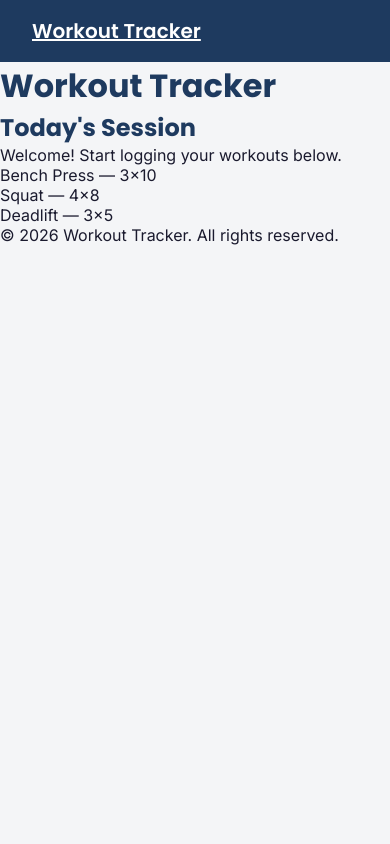
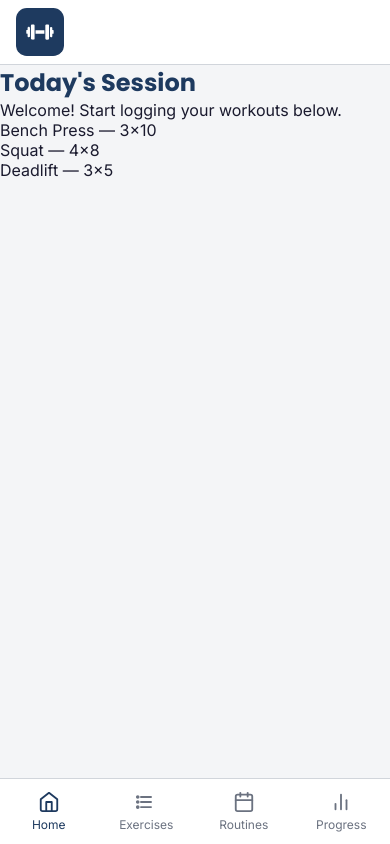
Before and after one commit to fernandochaza/workout-tracker-app, a website built with Vite: page index.html in a window 390 px wide. Built offline with nearby package versions, Linux system fonts and the light colour scheme; no server answers.

Commit message:
feat: implement header and bottom nav mobile

```diff
--- a/index.html
+++ b/index.html
@@ -10,7 +10,6 @@
 
   <body>
     <div id="app">
-      <h1>Workout Tracker</h1>
       <h2>Today's Session</h2>
       <p>Welcome! Start logging your workouts below.</p>
       <ul>
--- /dev/null
+++ b/src/components/bottom-nav/bottom-nav.css
@@ -0,0 +1,39 @@
+.bottom-nav {
+  position: fixed;
+  bottom: 0;
+  left: 0;
+  right: 0;
+  display: flex;
+  background-color: var(--surface-color);
+  border-top: 1px solid var(--border-color);
+  padding-bottom: env(
+    safe-area-inset-bottom
+  ); /* avoids overlap with iPhone gesture bar */
+  z-index: 100;
+}
+
+.bottom-nav__item {
+  flex: 1;
+  display: flex;
+  flex-direction: column;
+  align-items: center;
+  gap: 0.25rem;
+  padding: 0.75rem 0;
+  color: var(--text-secondary);
+  font-size: 0.75rem;
+  transition: color 0.25s ease;
+  text-decoration: none;
+}
+
+.bottom-nav__item svg {
+  width: 22px;
+  height: 22px;
+}
+
+.bottom-nav__item--active {
+  color: var(--primary-color);
+}
+
+.bottom-nav__item:hover {
+  color: var(--primary-color);
+}
--- /dev/null
+++ b/src/components/bottom-nav/bottom-nav.js
@@ -0,0 +1,55 @@
+import './bottom-nav.css';
+
+const NAV_ITEMS = [
+  { label: 'Home', href: '/index.html', icon: homeIcon() },
+  { label: 'Exercises', href: '/exercises.html', icon: exercisesIcon() },
+  { label: 'Routines', href: '/routines.html', icon: routinesIcon() },
+  { label: 'Progress', href: '/progress.html', icon: progressIcon() },
+];
+
+export function bottomNavTemplate(activePage = 'home') {
+  const items = NAV_ITEMS.map(({ label, href, icon }) => {
+    const key = label.toLowerCase();
+    const isActive = key === activePage;
+    return `
+      <a href="${href}" class="bottom-nav__item${isActive ? ' bottom-nav__item--active' : ''}">
+        ${icon}
+        <span>${label}</span>
+      </a>`;
+  }).join('');
+
+  return `<nav class="bottom-nav">${items}</nav>`;
+}
+
+function homeIcon() {
+  return `<svg xmlns="http://www.w3.org/2000/svg" width="22" height="22" viewBox="0 0 24 24" fill="none" stroke="currentColor" stroke-width="2" stroke-linecap="round" stroke-linejoin="round">
+    <path d="M3 9l9-7 9 7v11a2 2 0 0 1-2 2H5a2 2 0 0 1-2-2z"/>
+    <polyline points="9 22 9 12 15 12 15 22"/>
+  </svg>`;
+}
+
+function exercisesIcon() {
+  return `<svg xmlns="http://www.w3.org/2000/svg" width="22" height="22" viewBox="0 0 24 24" fill="none" stroke="currentColor" stroke-width="2" stroke-linecap="round" stroke-linejoin="round">
+    <path d="M6.5 6.5h11M6.5 12h11M6.5 17.5h11"/>
+    <circle cx="3" cy="6.5" r="1"/>
+    <circle cx="3" cy="12" r="1"/>
+    <circle cx="3" cy="17.5" r="1"/>
+  </svg>`;
+}
+
+function routinesIcon() {
+  return `<svg xmlns="http://www.w3.org/2000/svg" width="22" height="22" viewBox="0 0 24 24" fill="none" stroke="currentColor" stroke-width="2" stroke-linecap="round" stroke-linejoin="round">
+    <rect x="3" y="4" width="18" height="18" rx="2"/>
+    <line x1="16" y1="2" x2="16" y2="6"/>
+    <line x1="8" y1="2" x2="8" y2="6"/>
+    <line x1="3" y1="10" x2="21" y2="10"/>
+  </svg>`;
+}
+
+function progressIcon() {
+  return `<svg xmlns="http://www.w3.org/2000/svg" width="22" height="22" viewBox="0 0 24 24" fill="none" stroke="currentColor" stroke-width="2" stroke-linecap="round" stroke-linejoin="round">
+    <line x1="18" y1="20" x2="18" y2="10"/>
+    <line x1="12" y1="20" x2="12" y2="4"/>
+    <line x1="6" y1="20" x2="6" y2="14"/>
+  </svg>`;
+}
--- a/src/components/header/header.css
+++ b/src/components/header/header.css
@@ -1,11 +1,34 @@
-header {
-  background-color: var(--primary-color);
-  padding: 1rem 2rem;
+.header {
+  padding: 0.5rem 1rem;
+  background-color: var(--surface-color);
+  color: var(--text-primary);
+  border-bottom: 1px solid var(--border-color);
+  display: flex;
+  align-items: center;
+  gap: 0.5rem;
 }
 
-header nav a {
-  color: #fff;
-  font-family: var(--font-headline);
-  font-weight: 600;
-  font-size: 1.25rem;
+.header__logo img {
+  height: 3rem;
+  width: auto;
+  display: block;
 }
+
+.header__back {
+  display: flex;
+  align-items: center;
+  gap: 0.25rem;
+  color: var(--primary-color);
+  font-size: 0.875rem;
+  font-weight: 500;
+  margin-right: 0.5rem;
+  white-space: nowrap;
+}
+
+.header__back:hover {
+  opacity: 0.8;
+}
+
+.header--subpage .header__title {
+  font-size: 1rem;
+}
--- a/src/components/header/header.html
+++ /dev/null
@@ -1,5 +0,0 @@
-<header>
-  <nav>
-    <a href="/">Workout Tracker</a>
-  </nav>
-</header>
--- a/src/components/header/header.js
+++ b/src/components/header/header.js
@@ -1,6 +1,36 @@
 import './header.css';
-import template from './header.html?raw';
+import logoUrl from '../../assets/images/logo.svg';
 
-export function headerTemplate() {
-  return template;
+export function headerTemplate({
+  variant = 'home',
+  title = '',
+  backHref = '/',
+} = {}) {
+  if (variant === 'home') {
+    return `
+      <header class="header header--home">
+        <a href="/" class="header__logo">
+          <img src="${logoUrl}" alt="Workout Tracker" />
+        </a>
+      </header>`;
+  }
+
+  if (variant === 'subpage') {
+    return `
+      <header class="header header--subpage">
+        <a href="${backHref}" class="header__back">
+          <svg xmlns="http://www.w3.org/2000/svg" width="20" height="20" viewBox="0 0 24 24" fill="none" stroke="currentColor" stroke-width="2.5" stroke-linecap="round" stroke-linejoin="round">
+            <polyline points="15 18 9 12 15 6"/>
+          </svg>
+          Back
+        </a>
+        <h1 class="header__title">${title}</h1>
+      </header>`;
+  }
+
+  // variant: 'page'
+  return `
+    <header class="header header--page">
+      <h1 class="header__title">${title}</h1>
+    </header>`;
 }
--- a/src/main.js
+++ b/src/main.js
@@ -6,10 +6,10 @@ import '@fontsource/poppins/700.css';
 import './style.css';
 
 import { headerTemplate } from './components/header/header.js';
-import { footerTemplate } from './components/footer/footer.js';
+import { bottomNavTemplate } from './components/bottom-nav/bottom-nav.js';
 import { initExerciseMeta } from './js/services/exerciseMetaService.js';
 
-document.body.insertAdjacentHTML('afterbegin', headerTemplate());
-document.body.insertAdjacentHTML('beforeend', footerTemplate());
+document.body.insertAdjacentHTML('afterbegin', headerTemplate({ variant: 'home' }));
+document.body.insertAdjacentHTML('beforeend', bottomNavTemplate('home'));
 
 initExerciseMeta();
```
Also changed, not shown: public/favicon.svg, src/assets/images/logo.svg (added).
